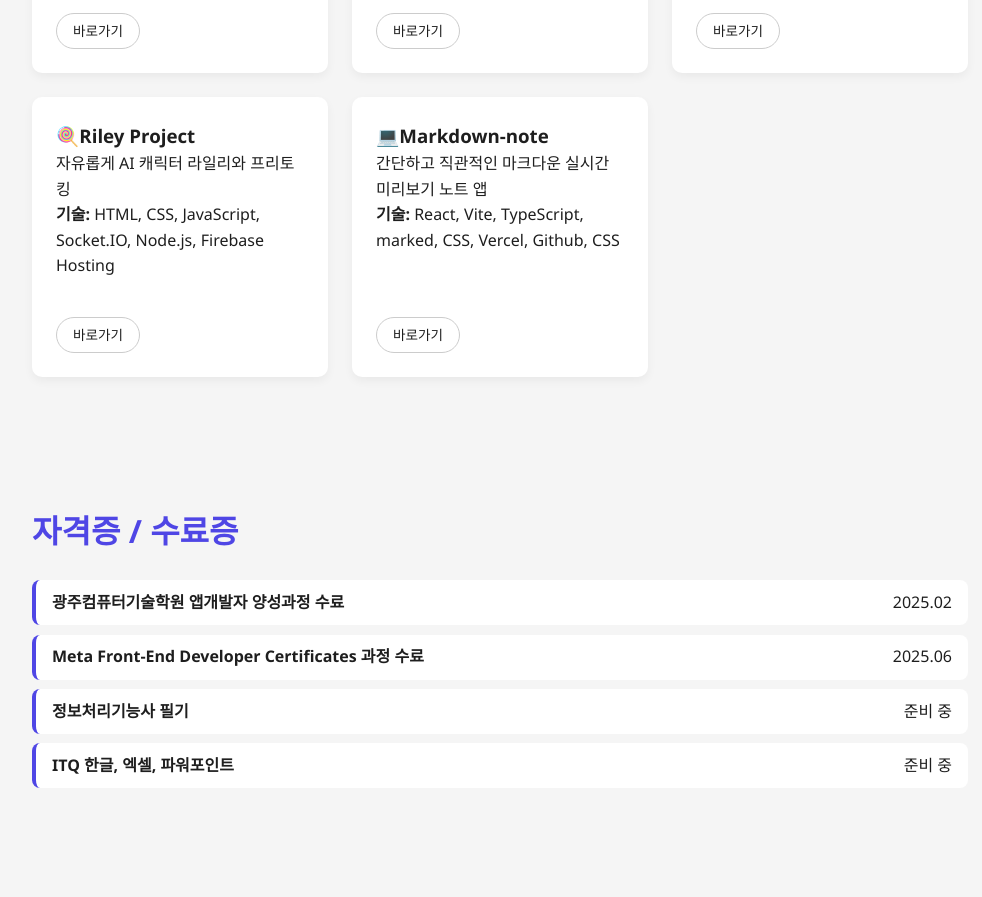
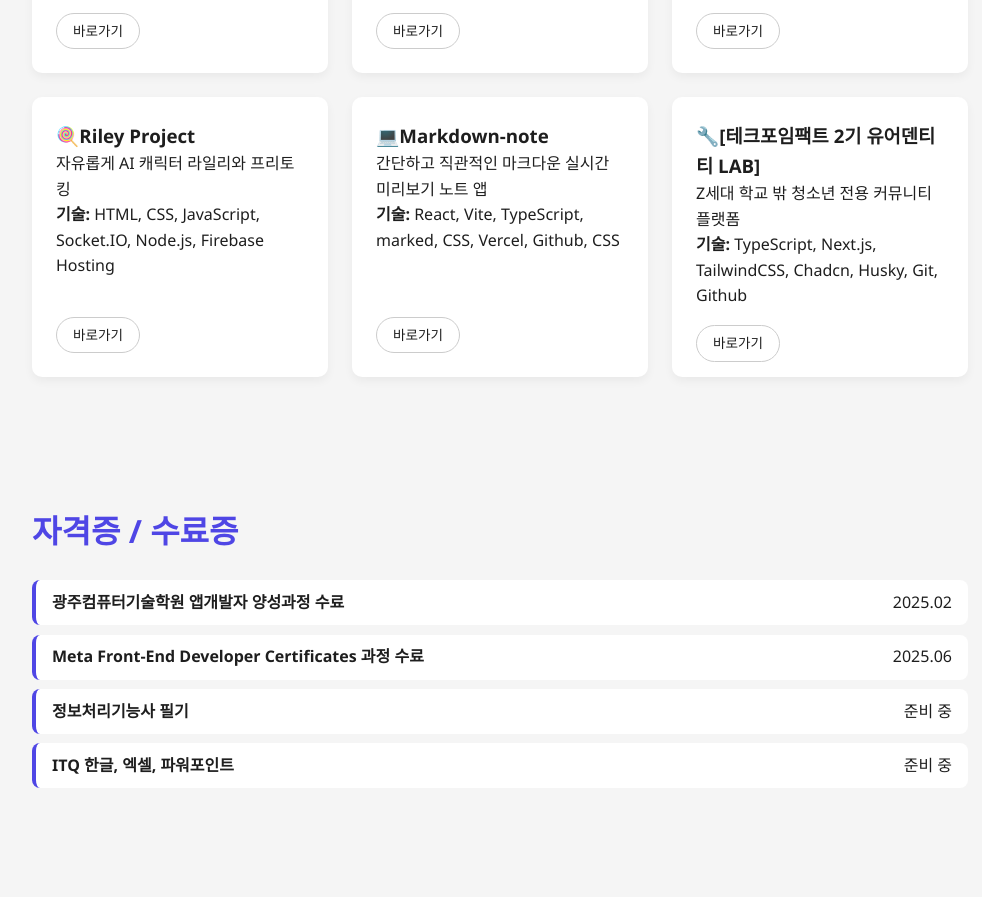
Before and after one commit to HaeunJang271/WebPortfolio, a website: page index.html in a window 1280 px wide. Shown: the part 1344-2241 px from the top of the page, without its empty margins (140-1122 px from the left). Drawn offline with Linux system fonts and the light colour scheme.

Commit message:
수정 및 랩 경력 추가

```diff
--- a/index.html
+++ b/index.html
@@ -153,11 +153,20 @@
       <a href="https://markdown-mq395or2c-haeunjang271s-projects.vercel.app/" class="tag" target="_blank">바로가기</a>
     </div>
 
+    <div class="card">
+    <div class="card-body">
+      <h3>🔧[테크포임팩트 2기 유어덴티티 LAB]</h3>
+      <p>Z세대 학교 밖 청소년 전용 커뮤니티 플랫폼</p>
+      <p><strong>기술: </strong>TypeScript, Next.js, TailwindCSS, Chadcn, Husky, Git, Github</p>
+      </div>
+      <a href="https://techforimpact.io/lab/project/14" class="tag" target="_blank">바로가기</a>
+    </div>
+
   </div>
 </section>
 
 
-  <section id="certificates">
+  <section id="certifications">
   <h2>자격증 / 수료증</h2>
   <div class="cert-list">
     <div class="cert-card">
```
Also changed, not shown: package.json (added, +23 -0 lines), 1 other file.
